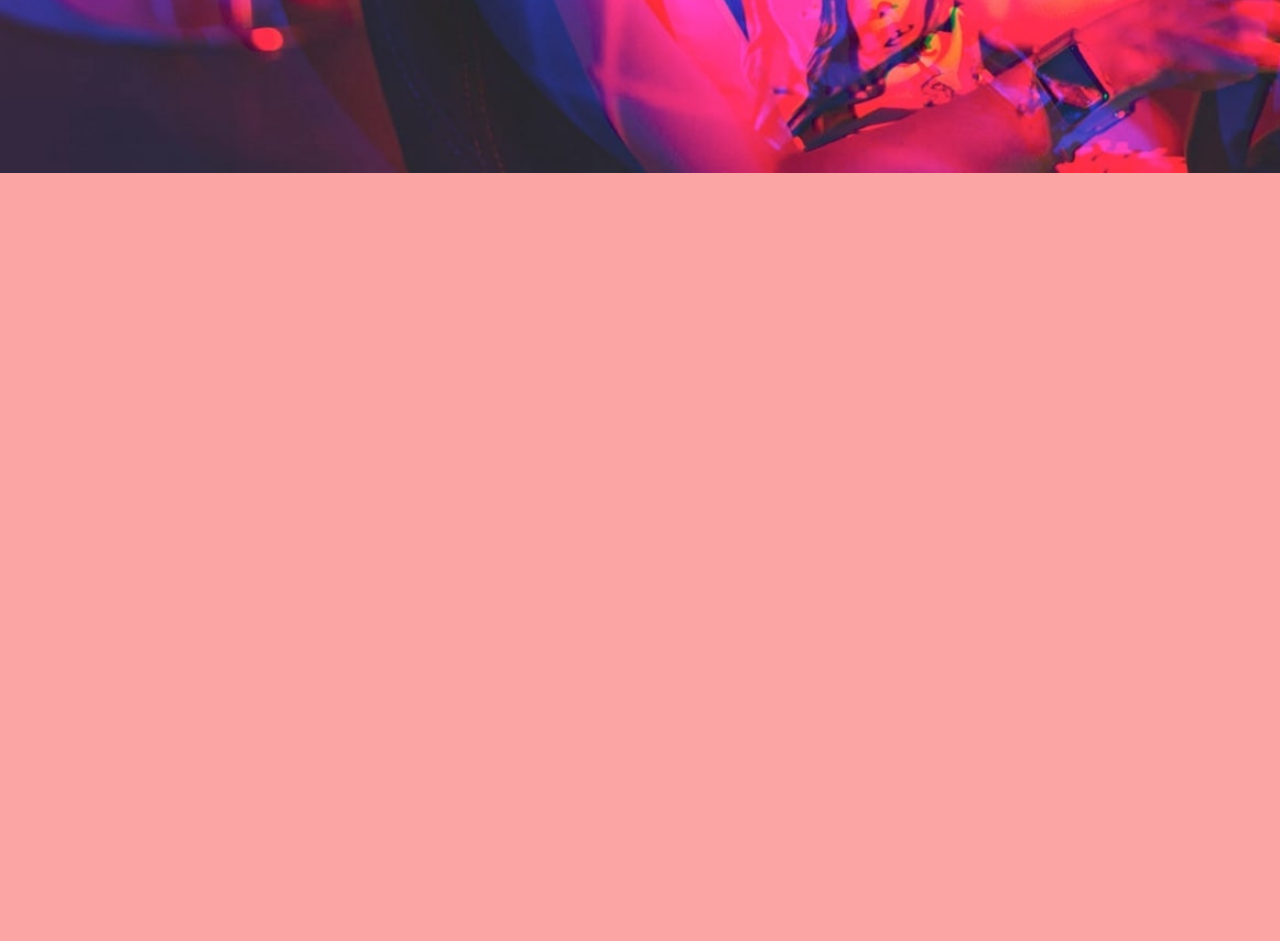
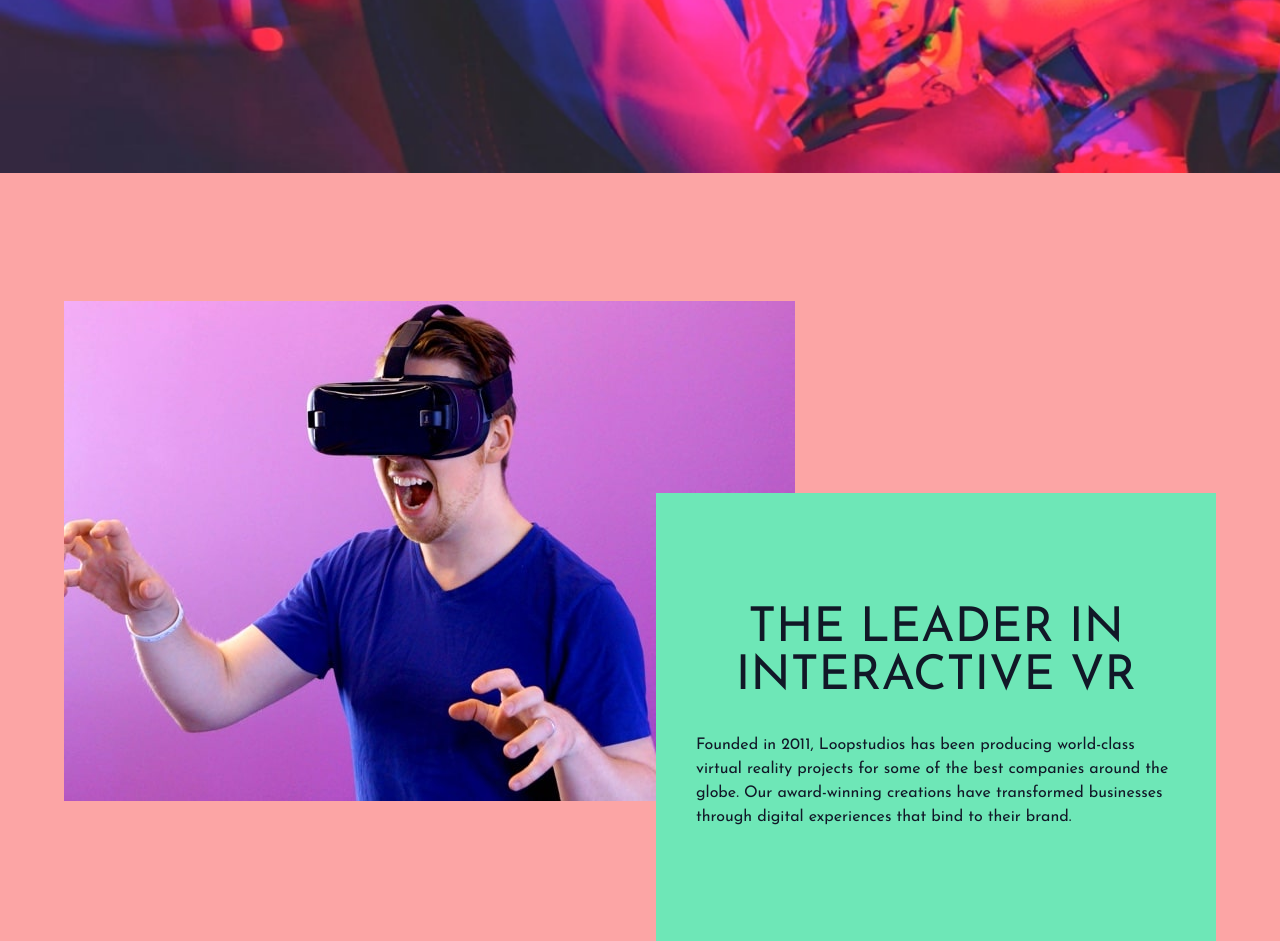
Before and after one commit to rodlez/tailwind-loopstudios, a website: page index.html in a window 1280 px wide. Shown: the part 543-1484 px from the top of the page. Before the commit the page ends 800 px from the top, so only its background shows below. Drawn offline with Linux system fonts and the light colour scheme.

Commit message:
Add Features section

```diff
--- a/index.html
+++ b/index.html
@@ -67,5 +67,35 @@
         </div>
       </div>
     </section>
+    <!-- Feature Section -->
+    <section id="feature">
+      <!-- Feature Container -->
+      <div
+        class="relative container flex flex-col max-w-6xl mx-auto my-32 px-6 text-gray-900 md:flex-row md:px-0"
+      >
+        <!-- Image -->
+        <img src="images/desktop/image-interactive.jpg" alt="" />
+
+        <!-- Text Container -->
+        <div
+          class="top-48 pr-0 bg-emerald-300 md:absolute md:right-0 md:py-20 md:px-6"
+        >
+          <h2
+            class="max-w-lg my-8 mx-auto font-sans text-4xl text-center text-gray-900 uppercase md:text-5xl md:text-center"
+          >
+            The leader in interactive VR
+          </h2>
+
+          <p
+            class="max-w-lg mx-auto px-4 pb-8 text-left md:text-left md:mx-auto"
+          >
+            Founded in 2011, Loopstudios has been producing world-class virtual
+            reality projects for some of the best companies around the globe.
+            Our award-winning creations have transformed businesses through
+            digital experiences that bind to their brand.
+          </p>
+        </div>
+      </div>
+    </section>
   </body>
 </html>
```
Also changed, not shown: css/styles.css.
